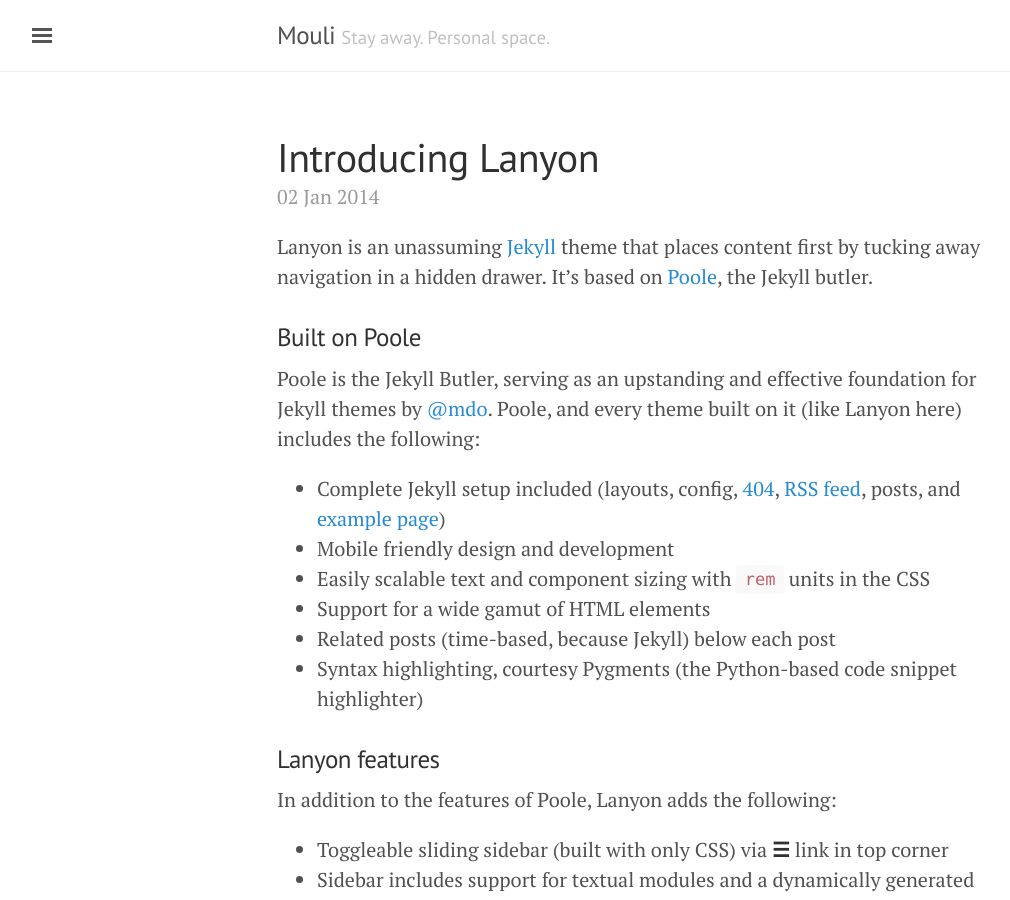
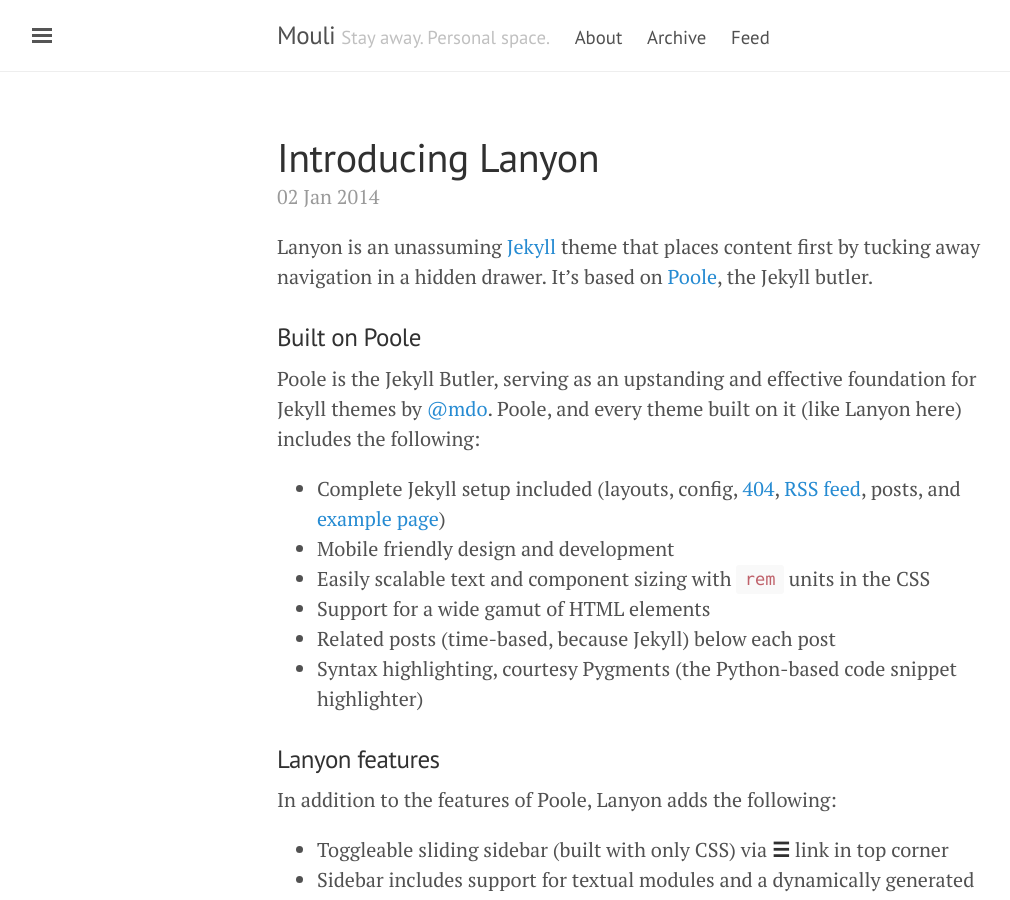
Before and after one commit to csanivar/csanivar.github.io, a Jekyll site: the page built from index.html, in a window 1280 px wide and 900 px high. Shown: the whole window, without its empty margins (3-1013 px from the left). Built offline with Jekyll 4.4.1, drawn with Linux system fonts in a browser that asks for light colours; the list of posts is cut into pages by our own code.

Commit message:
Add archive and shortcuts in header

```diff
--- a/_config.yml
+++ b/_config.yml
@@ -24,3 +24,8 @@
 
 github:
   repo:           https://github.com/themouli
+
+pages_list:
+  About: 		  '/about'
+  Archive: 		  '/archive'
+  Feed:			  '/atom.xml'
--- a/_layouts/default.html
+++ b/_layouts/default.html
@@ -15,11 +15,15 @@
           <h3 class="masthead-title">
             <a href="{{ site.baseurl }}/" title="Home">{{ site.title }}</a>
             <small>{{ site.tagline }}</small>
+
+            {% for page in site.pages_list %}
+              &nbsp;&nbsp;&nbsp;<small><a href="{{ page[1]  }}">{{ page[0] }}</a></small>
+            {% endfor %}
           </h3>
         </div>
       </div>
 
-      <div class="container content">
+      <div class="container content content-body">
         {{ content }}
       </div>
     </div>
```
Also changed, not shown: archive.md (added, +10 -0 lines).
